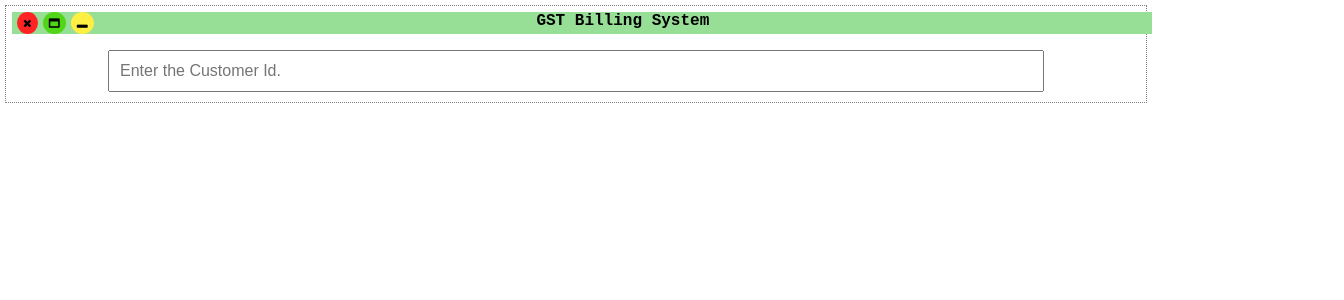
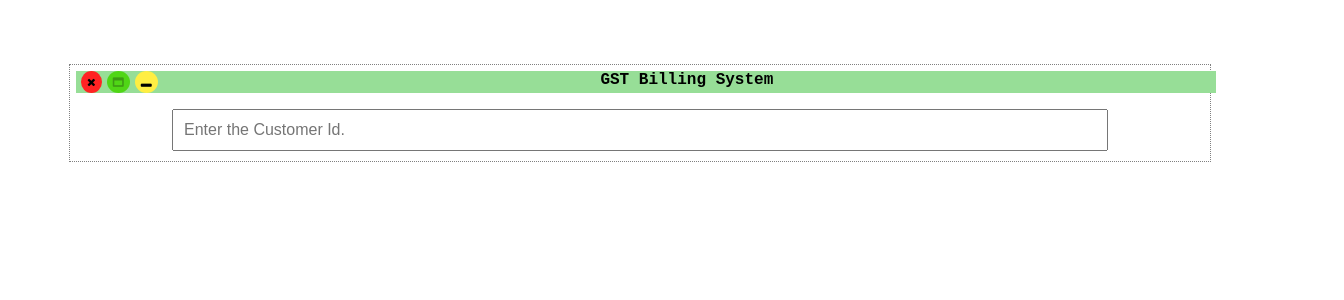
Before and after one commit to VigneshwaranJheyaraman/gstBillingSystem, a React (Create React App) app: page / in a window 1280 px wide. Shown: the top 300 px of the page, 1344 px wide, since content can reach past the window. Built offline with nearby package versions, Linux system fonts and the light colour scheme.

Commit message:
Updated commit on 8-7-19 at 15:43 which includes 1.maximize windows 2.minimize window and close window

```diff
--- a/src/App.css
+++ b/src/App.css
@@ -2,6 +2,8 @@
 {
   width: 100%;
   height: 100%;
+  margin:4em;
+  text-align: center;
 }
 .menuBar
 {
@@ -35,6 +37,26 @@
   margin:5px;
   position: relative;
   border: 0.3px dotted gray;
+}
+.reopenIcon
+{
+  text-align: center;
+  border: 0px;
+  width: 60px;
+  height: 70px;
+  border-radius: 50%;
+  transition: all 0.3s ease;
+  font-size: 41px;
+}
+.reopenIcon i
+{
+  position: relative;
+  top: calc(50% - 70px);
+}
+.reopenIcon:hover
+{
+  background-color: silver;
+  opacity: 0.5;
 }
 .titleApp
 {
@@ -156,6 +178,6 @@
 {
   .webApp
   {
-    max-width: 1890px;
+    max-width: 1740px;
   }
 }
--- a/src/components/GST/GSTBiller.js
+++ b/src/components/GST/GSTBiller.js
@@ -173,7 +173,7 @@ class GSTBiller extends Component
     render()
     {
         return(
-            <div className="billingZone">
+            <div className="billingZone" style={this.props.maximized ? {} : {display:"none"}}>
                 <InputField type="text" value={this.state.customerId} placeholder="Enter the Customer Id."
                     autoCorrect={false} onChange={this.updatedDatabase} val="custId" color={this.state.color} />
                 {
--- a/src/components/GST/GSTBillingSystem.js
+++ b/src/components/GST/GSTBillingSystem.js
@@ -4,18 +4,49 @@ import Title from '../Title';
 import GSTBiller from './GSTBiller';
 class GSTBillingSystem extends Component
 {
+    constructor(props)
+    {
+        super(props);
+        this.state = {
+            appDisplay:"block",
+            maxWindow:true
+        };
+        this.closeWindow = this.closeWindow.bind(this);
+        this.reopenWindow = this.reopenWindow.bind(this);
+        this.maximizeWindow = this.maximizeWindow.bind(this);
+        this.minimizeWindow = this.minimizeWindow.bind(this);
+    }
+    closeWindow(e)
+    {
+        this.setState({appDisplay:"none"});
+    }
+    reopenWindow(e)
+    {
+        this.setState({appDisplay:"block"});
+    }
+    maximizeWindow(e)
+    {
+        this.setState({maxWindow:true});
+    }
+    minimizeWindow(e)
+    {
+        this.setState({maxWindow: false});
+    }
     render()
     {
         return(
+            this.state.appDisplay === "block" ?
             <div className="webApp">
                 <div className="menuBar">
-                    <MenuIcon className="menuIcon" style={{backgroundColor:"#ff2323"}} closeWindow={this.closeWindow} iclassName="fa fa-close" value="close"/>
-                    <MenuIcon className="menuIcon" style={{backgroundColor:"#50d616"}} maximizeWindow={this.maximizeWindow} iclassName="fa fa-window-maximize" value="max"/>
-                    <MenuIcon className="menuIcon" style={{backgroundColor:"#ffee43"}} maximizeWindow={this.maximizeWindow} iclassName="fa fa-window-minimize" value="min"/>
+                    <MenuIcon className="menuIcon" style={{backgroundColor:"#ff2323"}} closeWindow={this.closeWindow} iclassName="fa fa-close" value="close" disabled={false}/>
+                    <MenuIcon className="menuIcon" style={{backgroundColor:"#50d616"}} maximizeWindow={this.maximizeWindow} iclassName="fa fa-window-maximize" value="max" disabled={this.state.maxWindow}/>
+                    <MenuIcon className="menuIcon" style={{backgroundColor:"#ffee43"}} minimizeWindow={this.minimizeWindow} iclassName="fa fa-window-minimize" value="min"disabled={!this.state.maxWindow}/>
                     <Title className="titleApp" title="GST Billing System" />
                 </div>
-                <GSTBiller />
+                <GSTBiller maximized={this.state.maxWindow}/>
             </div>
+            :
+            <MenuIcon className="reopenIcon" style={{backgroundColor:"green"}} iclassName="fa fa-file-code-o" value="reopen" reopen={this.reopenWindow} />
         );
     }
 }
--- a/src/components/MenuIcon.js
+++ b/src/components/MenuIcon.js
@@ -12,11 +12,15 @@ class MenuIcon extends Component
             {
                 this.props.maximizeWindow(e);
             }
-            else
+            else if(this.props.value === "min")
             {
                 this.props.minimizeWindow(e);
             }
-        }}><i className={this.props.iclassName}></i></button>;
+            else
+            {
+                this.props.reopen(e);
+            }
+        }} disabled={this.props.disabled}><i className={this.props.iclassName}></i></button>;
     }
 }
 export default MenuIcon;
```
